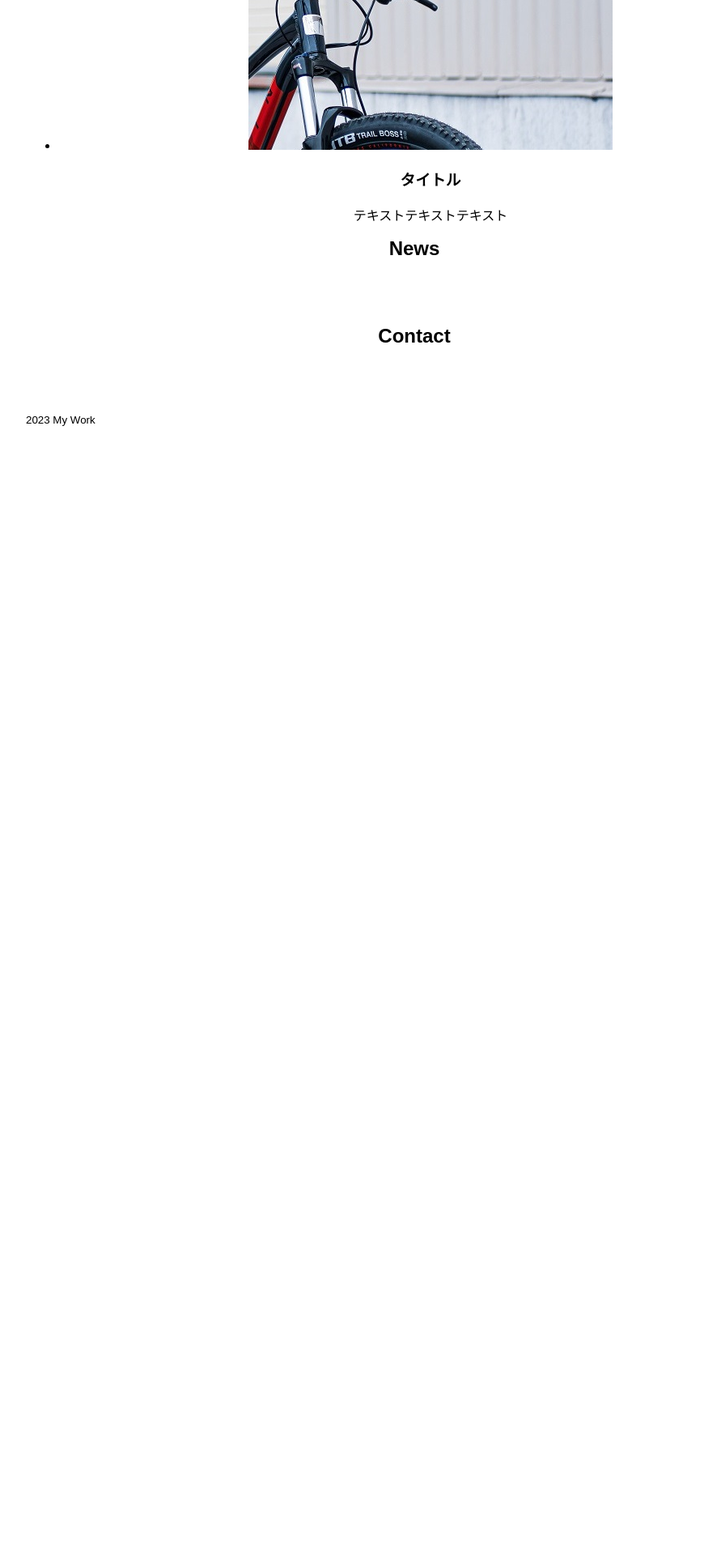
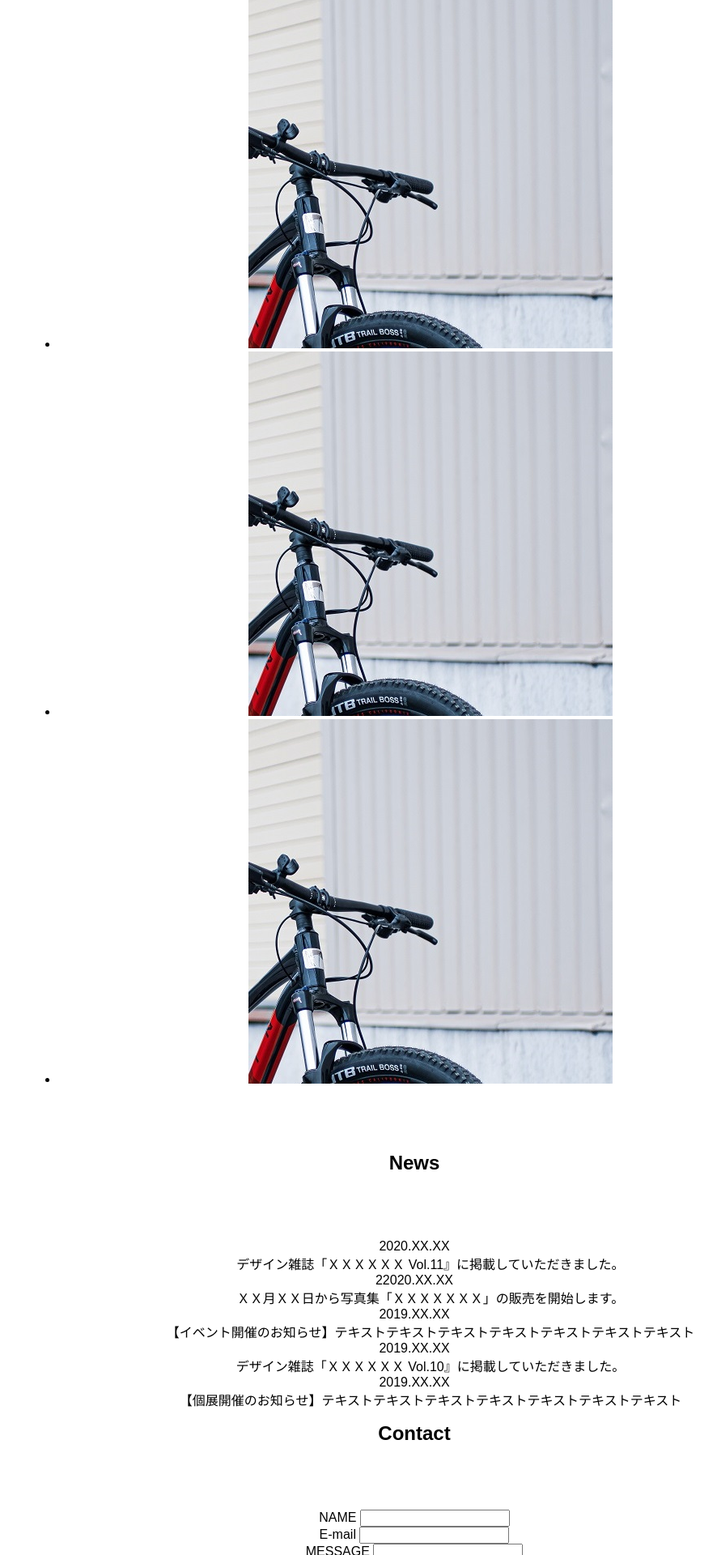
Before and after one commit to bonbo0811/Sample-Website_1-, a PHP site: page /HTML/SecondSite.php in a window 1280 px wide. Shown: the part 2600-4520 px from the top of the page at 81% size, without its empty margins (128-1014 px from the left). Before the commit the page ends 3126 px from the top, so only its background shows below. Run offline with PHP 8.4, Linux system fonts and the light colour scheme.

Commit message:
HTML完成

```diff
--- a/CSS/Second.css
+++ b/CSS/Second.css
@@ -52,6 +52,10 @@
 
 /* セクションのCSS */
 
+.sec .Works{
+    margin-bottom: 80px;
+}
+
 .sec h2{
     font-weight: 550;
     margin-top: 0;
--- a/HTML/SecondSite.php
+++ b/HTML/SecondSite.php
@@ -11,7 +11,7 @@
 
 <body>
     <div class="header">
-        <h1>My Works</h1>
+        <h1>My Work</h1>
         <div class="nav">
             <ul>
                 <li><a href="#About">About</a></li>
@@ -45,32 +45,82 @@
                 </div>
             </section>
             <section class="Works">
-                <h2><a id="Works">Work</a></h2>
+                <h2><a id="Works">Works</a></h2>
                 <div class="Works">
                     <ul>
                         <li>
                             <img src="images/タイトル①.jpg" alt="自転車の画像">
-                            <h3>WEBサイト</h3>
-                            <p>作成したサンプルウェブページです。</p>
                         </li>
                         <li>
                             <img src="images/タイトル②.jpg" alt="自転車の画像">
-                            <h3>タイトル</h3>
-                            <p>テキストテキストテキスト</p>
                         </li>
                         <li>
                             <img src="images/タイトル③.jpg" alt="自転車の画像">
-                            <h3>タイトル</h3>
-                            <p>テキストテキストテキスト</p>
+                        </li>
+                        <li>
+                            <img src="images/タイトル③.jpg" alt="自転車の画像">
+                        </li>
+                        <li>
+                            <img src="images/タイトル③.jpg" alt="自転車の画像">
+                        </li>
+                        <li>
+                            <img src="images/タイトル③.jpg" alt="自転車の画像">
                         </li>
                     </ul>
                 </div>
             </section>
             <section class="News">
                 <h2><a id="News">News</a></h2>
+                <dl>
+                    <dt>
+                        2020.XX.XX
+                    </dt>
+                    <dd>
+                        デザイン雑誌「ＸＸＸＸＸＸ Vol.11』に掲載していただきました。
+                    </dd>
+                    <dt>
+                        22020.XX.XX
+                    </dt>
+                    <dd>
+                        ＸＸ月ＸＸ日から写真集「ＸＸＸＸＸＸＸ」の販売を開始します。
+                    </dd>
+                    <dt>
+                        2019.XX.XX
+                    </dt>
+                    <dd>
+                        【イベント開催のお知らせ】テキストテキストテキストテキストテキストテキストテキスト
+                    </dd>
+                    <dt>
+                        2019.XX.XX
+                    </dt>
+                    <dd>
+                        デザイン雑誌「ＸＸＸＸＸＸ Vol.10』に掲載していただきました。
+                    </dd>
+                    <dt>
+                        2019.XX.XX
+                    </dt>
+                    <dd>
+                        【個展開催のお知らせ】テキストテキストテキストテキストテキストテキストテキスト
+                    </dd>
+                </dl>
             </section>
             <section class="Contact">
                 <h2><a id="Contact">Contact</a></h2>
+                <form action="">
+                    <div>
+                        <label for="NAME">NAME</label>
+                        <input type="text" id="NAME" name="NAME">
+                    </div>
+                    <div>
+                        <label for="E-mail">E-mail</label>
+                        <input type="mail" id="E-mail" name="E-mail">
+                    </div>
+                    <div>
+                        <label for="MESSAGE">MESSAGE</label>
+                        <input type="textarea" id="MESSAGE" name="MESSAGE">
+                    </div>
+                    <button>送信</button>
+                </form>
             </section>
         </div>
     </div>
```
